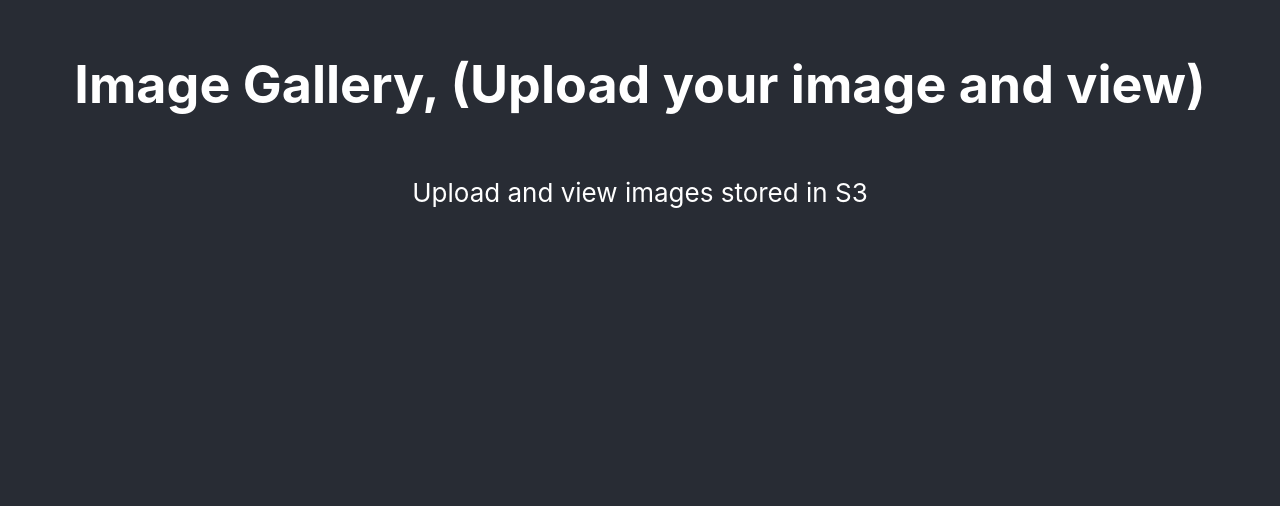
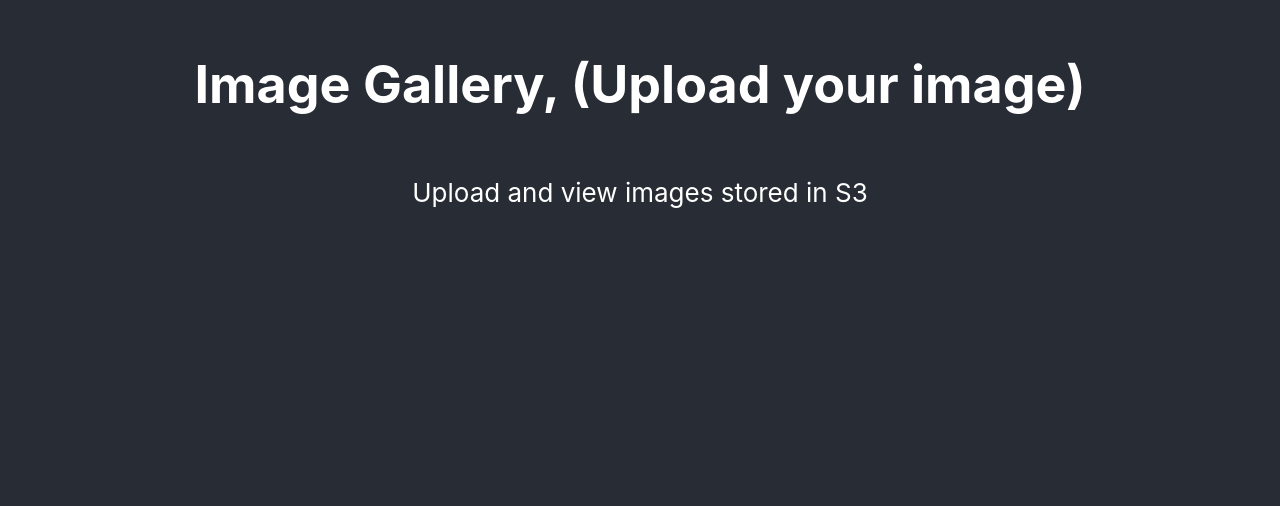
Before and after one commit to Abynahisblue/aws-java-react-app, a React (Create React App) app in the folder webapp-frontend/: page / in a window 1280 px wide. Shown: the part 294-800 px from the top of the page. Built offline with nearby package versions, Linux system fonts and the light colour scheme; no server answers.

Commit message:
update app file

```diff
--- a/webapp-frontend/src/App.js
+++ b/webapp-frontend/src/App.js
@@ -65,7 +65,7 @@
   return (
       <div className="App">
         <header className="App-header">
-          <h1>Image Gallery, (Upload your image and view)</h1>
+          <h1>Image Gallery, (Upload your image)</h1>
           <p>Upload and view images stored in S3</p>
         </header>
         <div className="upload-section">
```
